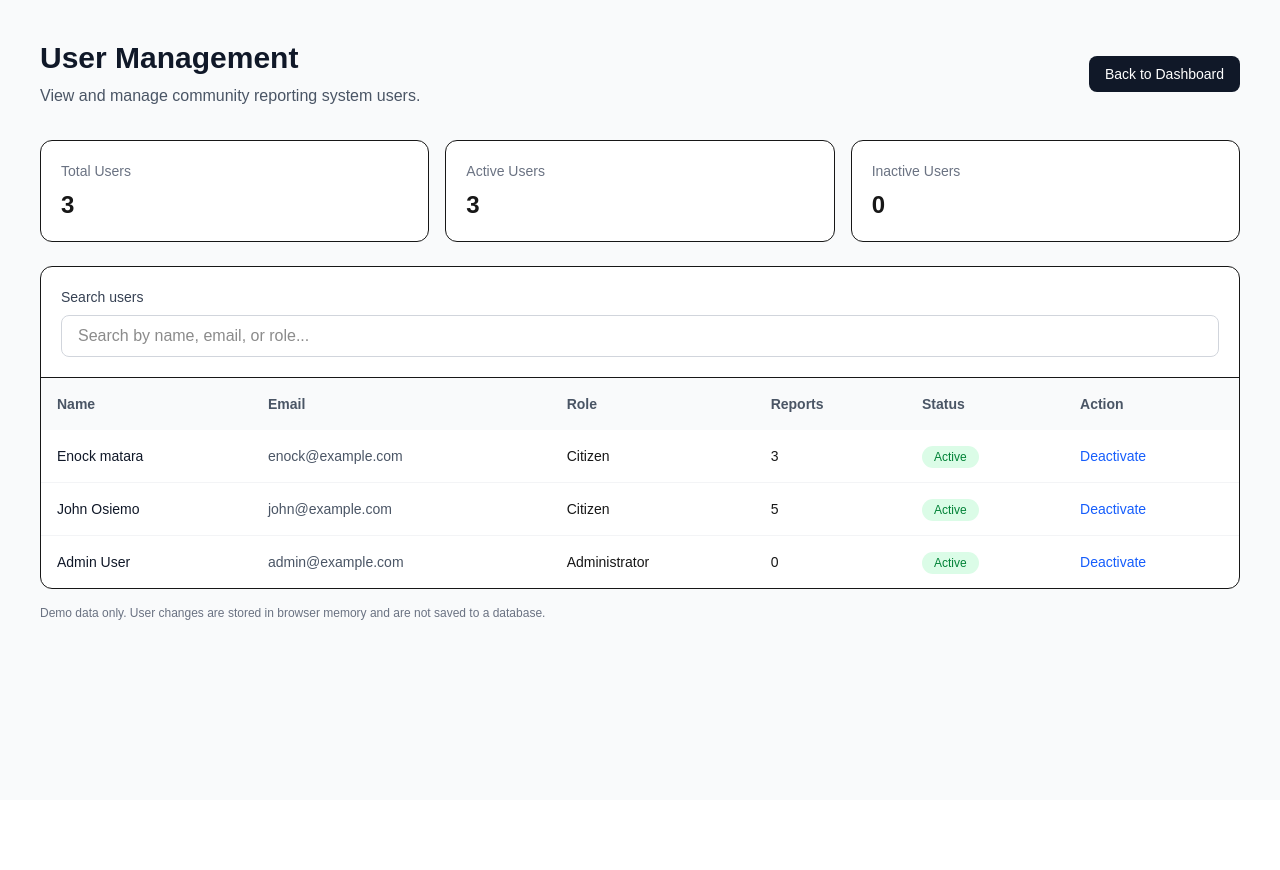
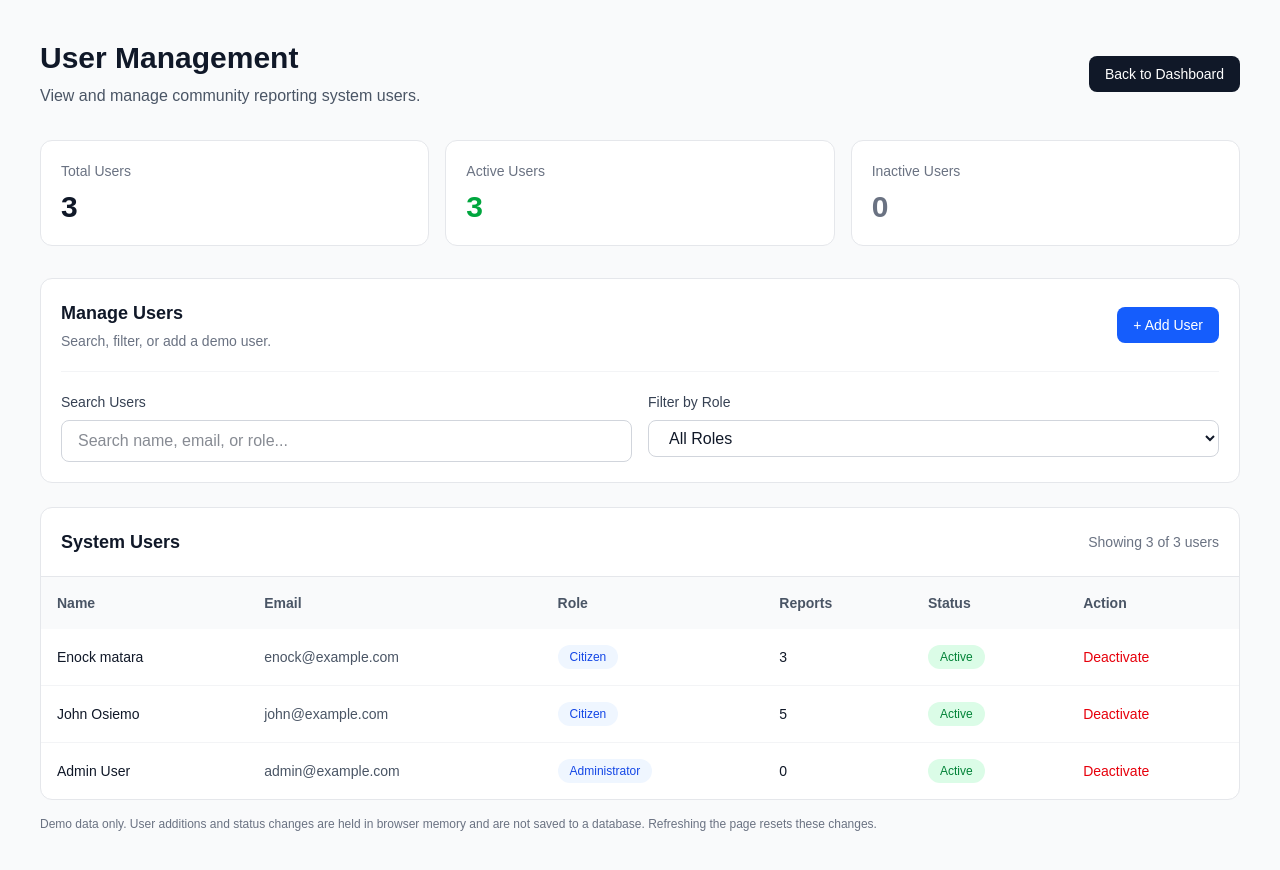
Before and after one commit to luigi-254/Community-Reporting-System, a Next.js app in the folder admin-dashboard/: page /users in a window 1280 px wide. Before the commit the page ends 800 px from the top, so only its background shows below. Built offline with nearby package versions, Linux system fonts and the light colour scheme.

Commit message:
Improve statistics and user management

```diff
--- a/admin-dashboard/app/statistics/page.js
+++ b/admin-dashboard/app/statistics/page.js
@@ -26,17 +26,16 @@ export default function StatisticsPage() {
   const categories = {};
 
 reports.forEach((report) => {
-    categories[report.category] =
-      (categories[report.category] || 0) + 1;
+  const category = report.category || "Other";
+  categories[category] = (categories[category] || 0) + 1;
 });
 
 const locations = {};
 
 reports.forEach((report) => {
-    locations[report.location] =
-      (locations[report.location] || 0) + 1;
+  const location = report.location || "Unknown";
+  locations[location] = (locations[location] || 0) + 1;
 });
-
   return (
     <div className="min-h-screen bg-gray-100 text-gray-900">
       {/* Header */}
@@ -159,22 +158,36 @@ export default function StatisticsPage() {
               Number of reports in each issue category
             </p>
 
-            <div className="space-y-4">
-              {Object.entries(categories).map(
-                ([category, count]) => (
-                  <div
-                    key={category}
-                    className="flex items-center justify-between"
-                  >
-                    <span className="text-sm font-medium">
-                      {category}
-                    </span>
+            <div className="space-y-5">
+              {Object.entries(categories).map(([category, count]) => {
+                const percentage =
+                  totalReports === 0
+                    ? 0
+                    : Math.round((count / totalReports) * 100);
 
-                    <span className="bg-gray-100 px-3 py-1 rounded-full text-sm font-semibold">
-                      {count}
+                return (
+                  <div key={category}>
+                    <div className="flex justify-between items-center mb-2">
+                      <span className="text-sm font-medium">{category}</span>
+                      <span className="text-sm text-gray-500">
+                        {count} ({percentage}%)
                       </span>
                     </div>
-                )
+
+                    <div className="w-full bg-gray-100 rounded-full h-2.5">
+                      <div
+                        className="bg-purple-600 h-2.5 rounded-full"
+                        style={{ width: `${percentage}%` }}
+                      />
+                    </div>
+                  </div>
+                );
+              })}
+
+              {Object.keys(categories).length === 0 && (
+                <p className="text-sm text-gray-500">
+                  No category data available yet.
+                </p>
               )}
             </div>
           </div>
@@ -190,22 +203,39 @@ export default function StatisticsPage() {
             </p>
 
             <div className="space-y-4">
-              {Object.entries(locations).map(
-                ([location, count]) => (
-                  <div
-                    key={location}
-                    className="flex items-center justify-between"
-                  >
-                    <span className="text-sm font-medium">
-                      {location}
-                    </span>
 
-                    <span className="bg-gray-100 px-3 py-1 rounded-full text-sm font-semibold">
-                      {count}
+<div className="space-y-5">
+  {Object.entries(locations).map(([location, count]) => {
+    const percentage =
+      totalReports === 0
+        ? 0
+        : Math.round((count / totalReports) * 100);
+
+    return (
+      <div key={location}>
+        <div className="flex justify-between items-center mb-2">
+          <span className="text-sm font-medium">{location}</span>
+          <span className="text-sm text-gray-500">
+            {count} ({percentage}%)
           </span>
         </div>
-                )
+
+        <div className="w-full bg-gray-100 rounded-full h-2.5">
+          <div
+            className="bg-purple-600 h-2.5 rounded-full"
+            style={{ width: `${percentage}%` }}
+          />
+        </div>
+      </div>
+    );
+  })}
+
+  {Object.keys(locations).length === 0 && (
+    <p className="text-sm text-gray-500">
+      No location data available yet.
+    </p>
   )}
+</div>
             </div>
           </div>
         </div>
--- a/admin-dashboard/app/users/page.js
+++ b/admin-dashboard/app/users/page.js
@@ -1,3 +1,4 @@
+
 "use client";
 
 import { useState } from "react";
@@ -33,12 +34,34 @@ const initialUsers = [
 export default function UsersPage() {
   const [users, setUsers] = useState(initialUsers);
   const [search, setSearch] = useState("");
+  const [roleFilter, setRoleFilter] = useState("All");
+  const [showAddForm, setShowAddForm] = useState(false);
+  const [newName, setNewName] = useState("");
+  const [newEmail, setNewEmail] = useState("");
+  const [newRole, setNewRole] = useState("Citizen");
+  const [message, setMessage] = useState("");
 
-  const filteredUsers = users.filter((user) =>
-    `${user.name} ${user.email} ${user.role}`
-      .toLowerCase()
-      .includes(search.toLowerCase())
+  const activeUsers = users.filter(
+    (user) => user.status === "Active"
+  ).length;
+
+  const inactiveUsers = users.filter(
+    (user) => user.status === "Inactive"
+  ).length;
+
+  const filteredUsers = users.filter((user) => {
+    const searchText =
+      `${user.name} ${user.email} ${user.role}`.toLowerCase();
+
+    const matchesSearch = searchText.includes(
+      search.toLowerCase().trim()
     );
+
+    const matchesRole =
+      roleFilter === "All" || user.role === roleFilter;
+
+    return matchesSearch && matchesRole;
+  });
 
   function toggleStatus(id) {
     setUsers((currentUsers) =>
@@ -46,19 +69,63 @@ export default function UsersPage() {
         user.id === id
           ? {
               ...user,
-              status: user.status === "Active" ? "Inactive" : "Active",
+              status:
+                user.status === "Active" ? "Inactive" : "Active",
             }
           : user
       )
     );
+
+    setMessage("User status updated in this demo.");
+  }
+
+  function addUser(event) {
+    event.preventDefault();
+
+    const name = newName.trim();
+    const email = newEmail.trim();
+
+    if (!name || !email) {
+      setMessage("Please enter the user's name and email.");
+      return;
+    }
+
+    const emailExists = users.some(
+      (user) => user.email.toLowerCase() === email.toLowerCase()
+    );
+
+    if (emailExists) {
+      setMessage("A user with this email already exists.");
+      return;
+    }
+
+    const newUser = {
+      id: Date.now(),
+      name,
+      email,
+      role: newRole,
+      status: "Active",
+      reports: 0,
+    };
+
+    setUsers((currentUsers) => [...currentUsers, newUser]);
+
+    setNewName("");
+    setNewEmail("");
+    setNewRole("Citizen");
+    setShowAddForm(false);
+    setRoleFilter("All");
+    setSearch("");
+    setMessage("Demo user added successfully.");
   }
 
   return (
-    <main className="min-h-screen bg-gray-50 p-6 md:p-10">
+    <main className="min-h-screen bg-gray-50 p-6 text-gray-900 md:p-10">
       <div className="mx-auto max-w-7xl">
-        <div className="mb-8 flex flex-wrap items-center justify-between gap-4">
+        {/* Page Header */}
+        <header className="mb-8 flex flex-wrap items-center justify-between gap-4">
           <div>
-            <h1 className="text-3xl font-bold text-gray-900">
+            <h1 className="text-3xl font-bold">
               User Management
             </h1>
             <p className="mt-2 text-gray-600">
@@ -72,45 +139,189 @@ export default function UsersPage() {
           >
             Back to Dashboard
           </Link>
-        </div>
+        </header>
 
-        <section className="mb-6 grid gap-4 sm:grid-cols-3">
-          <div className="rounded-xl border bg-white p-5">
+        {/* User Statistics */}
+        <section className="mb-8 grid gap-4 sm:grid-cols-2 lg:grid-cols-3">
+          <div className="rounded-xl border border-gray-200 bg-white p-5">
             <p className="text-sm text-gray-500">Total Users</p>
-            <p className="mt-2 text-2xl font-bold">{users.length}</p>
-          </div>
-
-          <div className="rounded-xl border bg-white p-5">
-            <p className="text-sm text-gray-500">Active Users</p>
-            <p className="mt-2 text-2xl font-bold">
-              {users.filter((user) => user.status === "Active").length}
+            <p className="mt-2 text-3xl font-bold">
+              {users.length}
             </p>
           </div>
 
-          <div className="rounded-xl border bg-white p-5">
+          <div className="rounded-xl border border-gray-200 bg-white p-5">
+            <p className="text-sm text-gray-500">Active Users</p>
+            <p className="mt-2 text-3xl font-bold text-green-600">
+              {activeUsers}
+            </p>
+          </div>
+
+          <div className="rounded-xl border border-gray-200 bg-white p-5">
             <p className="text-sm text-gray-500">Inactive Users</p>
-            <p className="mt-2 text-2xl font-bold">
-              {users.filter((user) => user.status === "Inactive").length}
+            <p className="mt-2 text-3xl font-bold text-gray-500">
+              {inactiveUsers}
             </p>
           </div>
         </section>
 
-        <section className="overflow-hidden rounded-xl border bg-white">
-          <div className="border-b p-5">
+        {/* User Management Controls */}
+        <section className="mb-6 rounded-xl border border-gray-200 bg-white p-5">
+          <div className="flex flex-wrap items-center justify-between gap-4">
+            <div>
+              <h2 className="text-lg font-bold">Manage Users</h2>
+              <p className="mt-1 text-sm text-gray-500">
+                Search, filter, or add a demo user.
+              </p>
+            </div>
+
+            <button
+              type="button"
+              onClick={() => {
+                setShowAddForm((current) => !current);
+                setMessage("");
+              }}
+              className="rounded-lg bg-blue-600 px-4 py-2 text-sm font-medium text-white hover:bg-blue-700"
+            >
+              {showAddForm ? "Cancel" : "+ Add User"}
+            </button>
+          </div>
+
+          {message && (
+            <p
+              role="status"
+              className="mt-4 rounded-lg bg-blue-50 p-3 text-sm text-blue-800"
+            >
+              {message}
+            </p>
+          )}
+
+          {/* Add User Form */}
+          {showAddForm && (
+            <form
+              onSubmit={addUser}
+              className="mt-5 grid gap-4 border-t border-gray-100 pt-5 md:grid-cols-2"
+            >
+              <div>
+                <label
+                  htmlFor="new-name"
+                  className="mb-2 block text-sm font-medium"
+                >
+                  Full Name
+                </label>
+                <input
+                  id="new-name"
+                  type="text"
+                  required
+                  value={newName}
+                  onChange={(event) => setNewName(event.target.value)}
+                  placeholder="Enter full name"
+                  className="w-full rounded-lg border border-gray-300 px-3 py-2 outline-none focus:border-blue-500"
+                />
+              </div>
+
+              <div>
+                <label
+                  htmlFor="new-email"
+                  className="mb-2 block text-sm font-medium"
+                >
+                  Email Address
+                </label>
+                <input
+                  id="new-email"
+                  type="email"
+                  required
+                  value={newEmail}
+                  onChange={(event) => setNewEmail(event.target.value)}
+                  placeholder="Enter email address"
+                  className="w-full rounded-lg border border-gray-300 px-3 py-2 outline-none focus:border-blue-500"
+                />
+              </div>
+
+              <div>
+                <label
+                  htmlFor="new-role"
+                  className="mb-2 block text-sm font-medium"
+                >
+                  User Role
+                </label>
+                <select
+                  id="new-role"
+                  value={newRole}
+                  onChange={(event) => setNewRole(event.target.value)}
+                  className="w-full rounded-lg border border-gray-300 px-3 py-2"
+                >
+                  <option value="Citizen">Citizen</option>
+                  <option value="Government Officer">
+                    Government Officer
+                  </option>
+                  <option value="Administrator">
+                    Administrator
+                  </option>
+                </select>
+              </div>
+
+              <div className="flex items-end">
+                <button
+                  type="submit"
+                  className="w-full rounded-lg bg-gray-900 px-4 py-2 font-medium text-white hover:bg-gray-700"
+                >
+                  Create Demo User
+                </button>
+              </div>
+            </form>
+          )}
+
+          {/* Search and Role Filter */}
+          <div className="mt-5 grid gap-4 border-t border-gray-100 pt-5 md:grid-cols-2">
+            <div>
               <label
                 htmlFor="user-search"
                 className="mb-2 block text-sm font-medium text-gray-700"
               >
-              Search users
+                Search Users
               </label>
               <input
                 id="user-search"
                 type="search"
                 value={search}
                 onChange={(event) => setSearch(event.target.value)}
-              placeholder="Search by name, email, or role..."
+                placeholder="Search name, email, or role..."
                 className="w-full rounded-lg border border-gray-300 px-4 py-2 outline-none focus:border-blue-500"
               />
+            </div>
+
+            <div>
+              <label
+                htmlFor="role-filter"
+                className="mb-2 block text-sm font-medium text-gray-700"
+              >
+                Filter by Role
+              </label>
+              <select
+                id="role-filter"
+                value={roleFilter}
+                onChange={(event) => setRoleFilter(event.target.value)}
+                className="w-full rounded-lg border border-gray-300 px-4 py-2 outline-none focus:border-blue-500"
+              >
+                <option value="All">All Roles</option>
+                <option value="Citizen">Citizen</option>
+                <option value="Government Officer">
+                  Government Officer
+                </option>
+                <option value="Administrator">Administrator</option>
+              </select>
+            </div>
+          </div>
+        </section>
+
+        {/* Users Table */}
+        <section className="overflow-hidden rounded-xl border border-gray-200 bg-white">
+          <div className="flex flex-wrap items-center justify-between gap-3 border-b border-gray-200 p-5">
+            <h2 className="text-lg font-bold">System Users</h2>
+            <p className="text-sm text-gray-500">
+              Showing {filteredUsers.length} of {users.length} users
+            </p>
           </div>
 
           <div className="overflow-x-auto">
@@ -125,18 +336,29 @@ export default function UsersPage() {
                   <th className="p-4 font-semibold">Action</th>
                 </tr>
               </thead>
+
               <tbody className="divide-y divide-gray-100">
                 {filteredUsers.map((user) => (
                   <tr key={user.id} className="hover:bg-gray-50">
-                    <td className="p-4 font-medium text-gray-900">
+                    <td className="p-4 font-medium">
                       {user.name}
                     </td>
-                    <td className="p-4 text-gray-600">{user.email}</td>
-                    <td className="p-4">{user.role}</td>
+
+                    <td className="p-4 text-gray-600">
+                      {user.email}
+                    </td>
+
+                    <td className="p-4">
+                      <span className="inline-flex rounded-full bg-blue-50 px-3 py-1 text-xs font-medium text-blue-700">
+                        {user.role}
+                      </span>
+                    </td>
+
                     <td className="p-4">{user.reports}</td>
+
                     <td className="p-4">
                       <span
-                        className={`rounded-full px-3 py-1 text-xs font-medium ${
+                        className={`inline-flex rounded-full px-3 py-1 text-xs font-medium ${
                           user.status === "Active"
                             ? "bg-green-100 text-green-700"
                             : "bg-gray-100 text-gray-600"
@@ -145,13 +367,20 @@ export default function UsersPage() {
                         {user.status}
                       </span>
                     </td>
+
                     <td className="p-4">
                       <button
                         type="button"
                         onClick={() => toggleStatus(user.id)}
-                        className="font-medium text-blue-600 hover:text-blue-800"
+                        className={`font-medium ${
+                          user.status === "Active"
+                            ? "text-red-600 hover:text-red-800"
+                            : "text-green-600 hover:text-green-800"
+                        }`}
                       >
-                        {user.status === "Active" ? "Deactivate" : "Activate"}
+                        {user.status === "Active"
+                          ? "Deactivate"
+                          : "Activate"}
                       </button>
                     </td>
                   </tr>
@@ -163,7 +392,7 @@ export default function UsersPage() {
                       colSpan={6}
                       className="p-8 text-center text-gray-500"
                     >
-                      No users match your search.
+                      No users match your search or selected role.
                     </td>
                   </tr>
                 )}
@@ -172,9 +401,11 @@ export default function UsersPage() {
           </div>
         </section>
 
+        {/* Demo Notice */}
         <p className="mt-4 text-xs text-gray-500">
-          Demo data only. User changes are stored in browser memory and are not
-          saved to a database.
+          Demo data only. User additions and status changes are held in
+          browser memory and are not saved to a database. Refreshing the
+          page resets these changes.
         </p>
       </div>
     </main>
```
Lines whose indentation alone changed are shown as unchanged.
